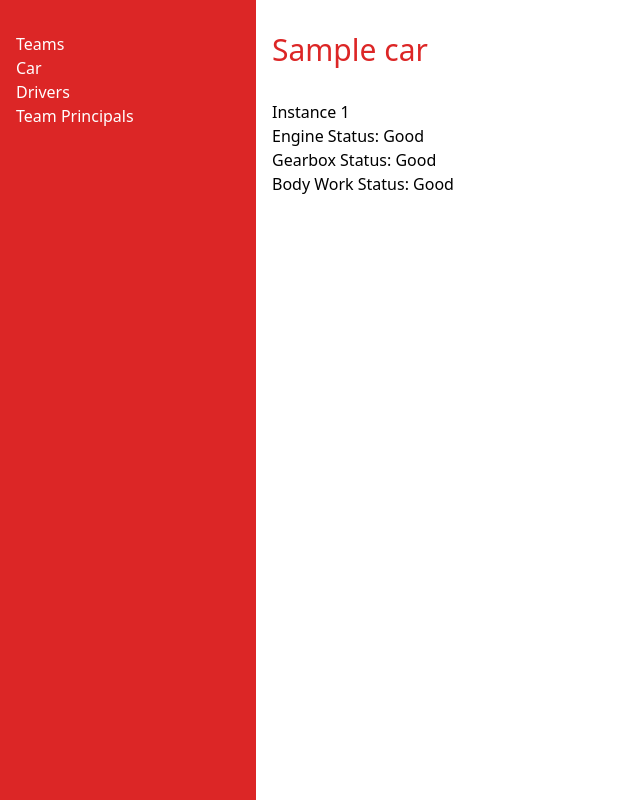
After one commit to hripple46/F1-Inventory, a Node server app: page /car/600000000000000000000001 in a window 1280 px wide. The commit adds this page. Shown: the whole page, without its empty margins (0-640 px from the left). Run offline with Node 20, Linux system fonts and the light colour scheme; tables that the repository leaves empty hold one stand-in row (values such as "Sample post"); style sheets or scripts are compiled from the project's sources; some libraries are stand-ins or nearby versions.

Commit message:
added car instances with details

```diff
--- a/Controller/carController.js
+++ b/Controller/carController.js
@@ -1,5 +1,25 @@
 const asyncHandler = require("express-async-handler");
+const Car = require("../models/car");
+const CarInstance = require("../models/carInstance");
 
 exports.car_list = asyncHandler(async (req, res, next) => {
-  res.send("Not Implemented: Car Page");
+  const allCars = await Car.find().sort({ name: 1 }).exec();
+  res.render("car_list", {
+    title: "Car List",
+    car_list: allCars,
+  });
 });
+
+exports.car_details = asyncHandler(async (req, res, next) => {
+  const car = await Car.findById(req.params.id);
+  const carInstances = car.instances;
+  const carInstance_list = [];
+  for (let carInstance of carInstances) {
+    const instance = await CarInstance.findById(carInstance);
+    carInstance_list.push(instance);
+  }
+  res.render("car_details", {
+    title: car.name,
+    carInstance_list: carInstance_list,
+  });
+});
--- a/Controller/teamsController.js
+++ b/Controller/teamsController.js
@@ -2,6 +2,7 @@ const asyncHandler = require("express-async-handler");
 const Teams = require("../models/team");
 const TeamPrincipal = require("../models/teamPrincipal");
 const Driver = require("../models/driver");
+const Car = require("../models/car");
 
 exports.index = asyncHandler(async (req, res, next) => {
   const allTeams = await Teams.find().sort({ name: 1 }).exec();
@@ -15,6 +16,7 @@ exports.teams_details = asyncHandler(async (req, res, next) => {
   const team = await Teams.findById(req.params.id);
   const teamprincipal = await TeamPrincipal.findById(team.teamprincipal);
   const drivers = await team.drivers;
+  const car = await Car.findById(team.car);
   const driver_list = [];
   for (let driver of drivers) {
     const teamDriver = await Driver.findById(driver);
@@ -24,5 +26,6 @@ exports.teams_details = asyncHandler(async (req, res, next) => {
     title: team.name,
     teamprinc: teamprincipal,
     driver_list: driver_list,
+    team_car: car,
   });
 });
--- a/routes/index.js
+++ b/routes/index.js
@@ -19,6 +19,8 @@ router.get(
 
 router.get("/car", car_controller.car_list);
 
+router.get("/car/:id", car_controller.car_details);
+
 router.get("/driver", driver_controller.driver_list);
 
 router.get("/driver/:id", driver_controller.driver_details);
--- /dev/null
+++ b/views/car_details.ejs
@@ -0,0 +1,24 @@
+<!DOCTYPE html>
+<html class="h-full w-full">
+  <head>
+    <title><%= title %></title>
+    <link rel="stylesheet" href="/stylesheets/style.css" />
+  </head>
+  <body class="w-full h-full">
+    <div class="flex w-full h-full">
+      <%- include ('sidebar') %>
+      <div class="w-3/4 pt-8 pl-4">
+        <h1 class="text-3xl text-red-600"><%= title %></h1>
+        <% let i = 0; %> <% for (let carInstance of carInstance_list) { %> <%
+        i++; %>
+        <div class="flex-col justify-evenly mt-8">
+          <p>Instance <%= i %></p>
+          <p>Engine Status: <%= carInstance.engineStatus %></p>
+          <p>Gearbox Status: <%= carInstance.gearboxStatus %></p>
+          <p>Body Work Status: <%=carInstance.bodyWorkStatus %></p>
+        </div>
+        <% } %>
+      </div>
+    </div>
+  </body>
+</html>
--- a/views/sidebar.ejs
+++ b/views/sidebar.ejs
@@ -3,7 +3,9 @@
     <li>
       <a href="/">Teams</a>
     </li>
-    <li>Cars</li>
+    <li>
+      <a href="/car">Car</a>
+    </li>
     <li>
       <a href="/driver">Drivers</a>
     </li>
--- a/views/team_details.ejs
+++ b/views/team_details.ejs
@@ -22,6 +22,10 @@
             </a>
             <% } %>
           </div>
+          <div>
+            <p class="text-2xl">Car:</p>
+            <p class="text-2xl"><%= team_car.name %></p>
+          </div>
         </div>
       </div>
     </div>
```
Also changed, not shown: views/car_list.ejs (added, +25 -0 lines).
